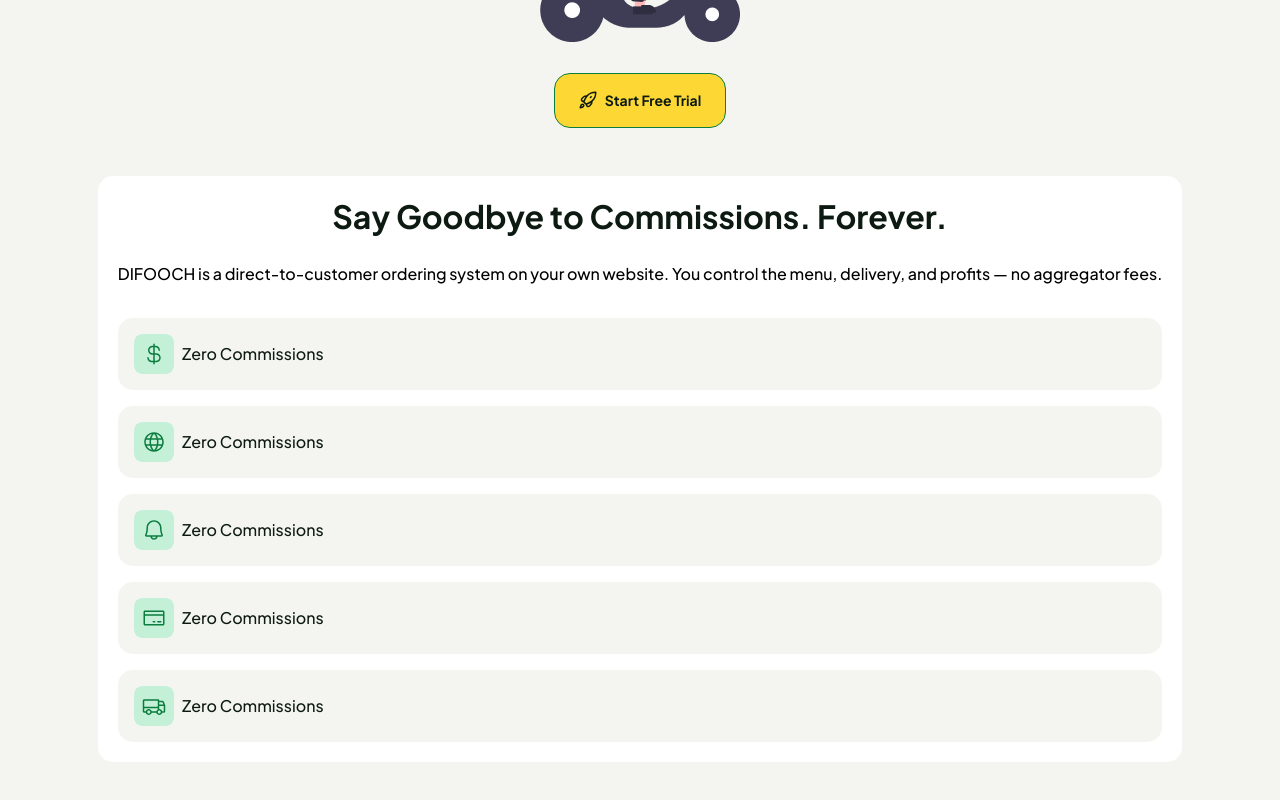
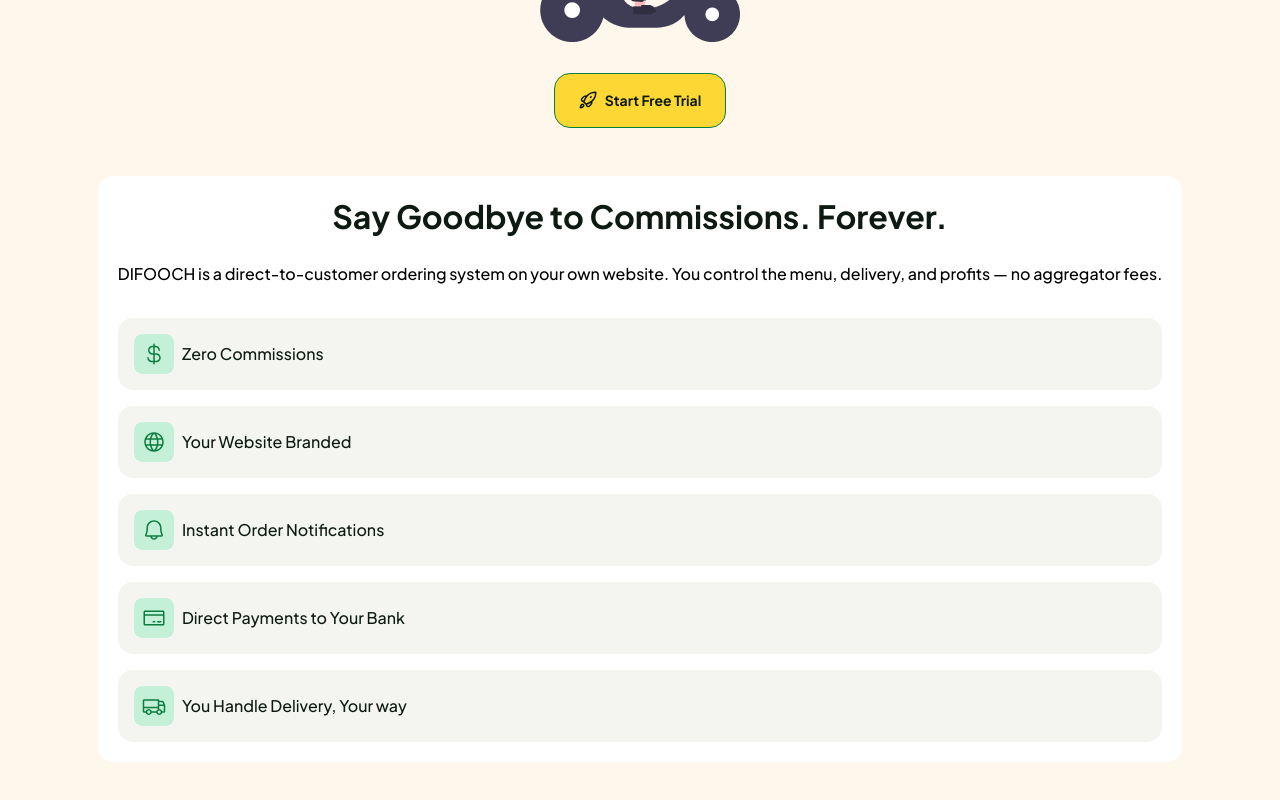
Before and after one commit to abhishekisadeveloper/DIFOOCH-Website, a React (Vite) app in the folder difooch-web/: page / in a window 1280 px wide. Shown: the part 426-1226 px from the top of the page. Built offline with nearby package versions, Linux system fonts and the light colour scheme.

Commit message:
added color here.

```diff
--- a/difooch-web/src/components/WhyDifoochSection/WhyDifooch.jsx
+++ b/difooch-web/src/components/WhyDifoochSection/WhyDifooch.jsx
@@ -13,7 +13,7 @@
       <ul className="flex flex-col pt-[30px] w-full gap-4">
         {WhyDifoochData[0].whyDifoochList1.map((item, index) => (
           <li className="flex items-center">
-            <div className="flex gap-[8.12px] rounded-[15px] w-full p-4 bg-secondary text-black1 font-bold items-center">
+            <div className="flex gap-[8.12px] rounded-[15px] w-full p-4 bg-light-white text-black1 font-bold items-center">
             <img
             className="bg-secondary font rounded-[8px]"
               src={item.iconLink}
--- a/difooch-web/src/data/StaticContent/WhyDifooch.js
+++ b/difooch-web/src/data/StaticContent/WhyDifooch.js
@@ -9,19 +9,19 @@
       },
       {
         iconLink: "/WhyDifoochAssets/icon2.svg",
-        text: "Zero Commissions",
+        text: "Your Website Branded",
       },
       {
         iconLink: "/WhyDifoochAssets/icon3.svg",
-        text: "Zero Commissions",
+        text: "Instant Order Notifications",
       },
       {
         iconLink: "/WhyDifoochAssets/icon4.svg",
-        text: "Zero Commissions",
+        text: "Direct Payments to Your Bank",
       },
       {
         iconLink: "/WhyDifoochAssets/icon5.svg",
-        text: "Zero Commissions",
+        text: "You Handle Delivery, Your way",
       },
     ]
   },
--- a/difooch-web/src/index.css
+++ b/difooch-web/src/index.css
@@ -8,13 +8,14 @@
 @theme {
   /* Colors */
   --color-primary: #0B7D3F;
-  --color-secondary: #F4F5F0;
+  --color-secondary: #FFF7EB;
   --color-accent: #FDD835;
   --color-required: #D0021B;
   --color-success: #0B7D3F;
   --color-black1: #0D1A12;
   --color-lightGreen: #B7EFD1;
   --color-white: #FFFFFF;
+  --color-light-white: #F4F5F0;
   --color-gray1: #444444;
   --color-gray2: #717276;
   --color-gray3: #B7BCCA;
```
Also changed, not shown: 1 other file (tests, documents, lock files or other folders).
